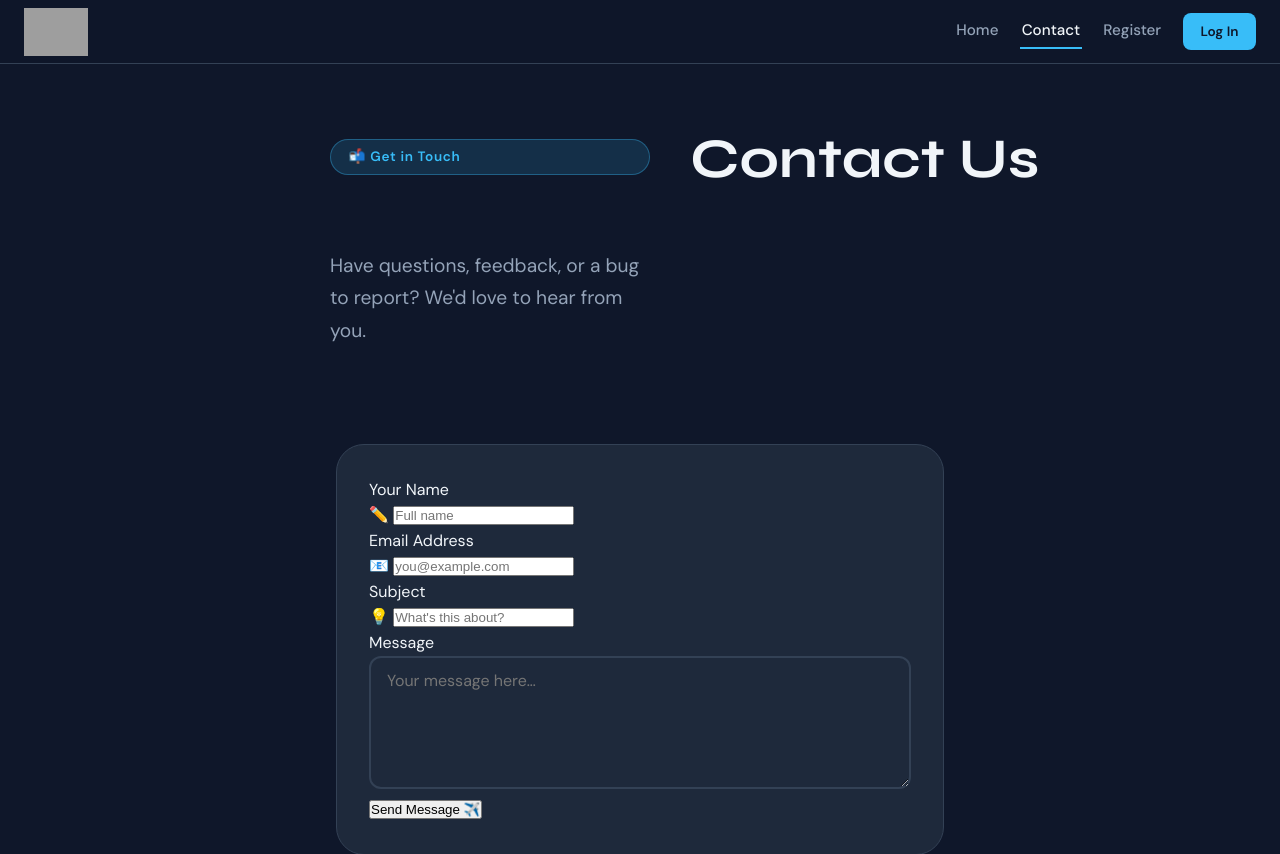
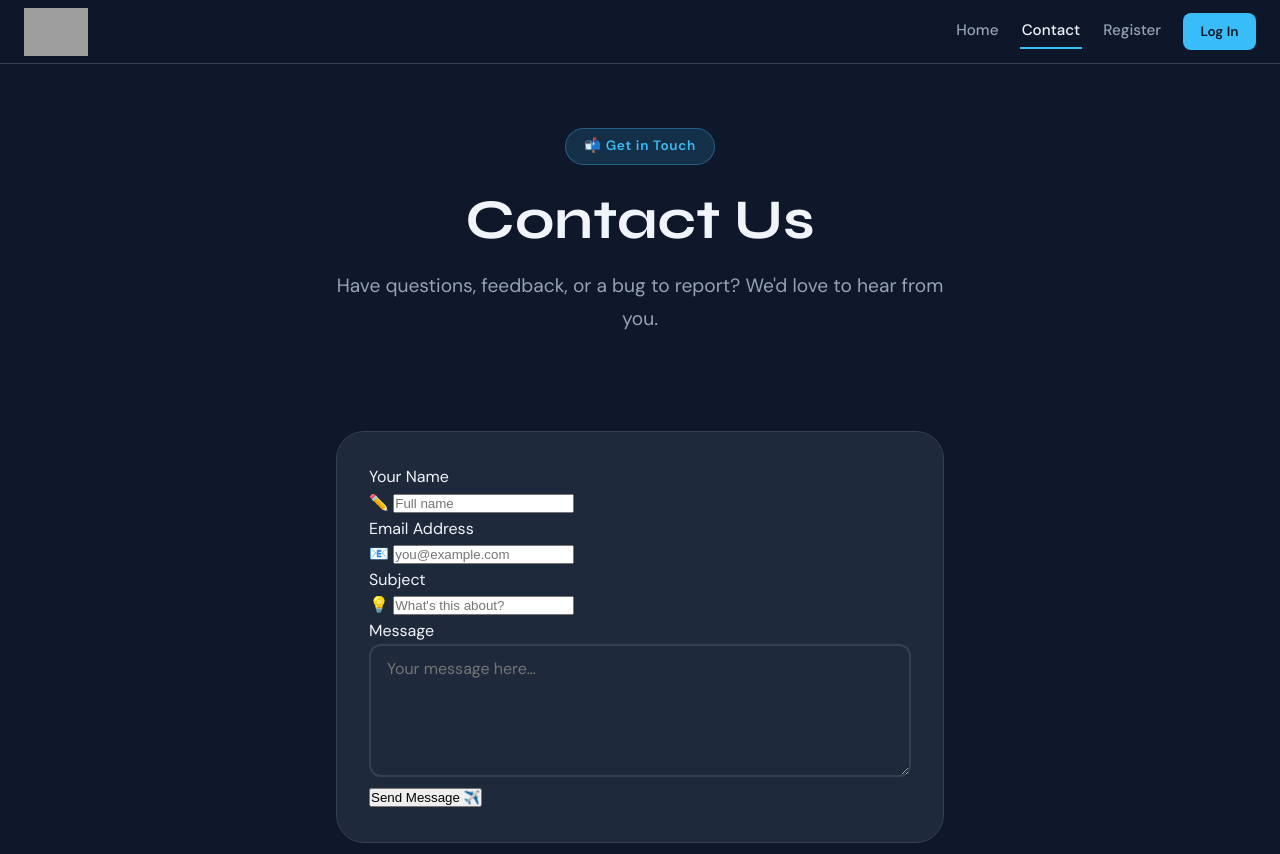
Before and after one commit to keerthiprathapagiri/student_skill_barter, a Flask app: page /contact in a window 1280 px wide. Shown: the top 854 px of the page. Run offline with Flask 3, Linux system fonts and the light colour scheme; grey boxes are pictures that could not be loaded.

Commit message:
Refactor .hero-content styles for layout changes
Removed grid layout from .hero-content and added max-width.

```diff
--- a/static/css/main.css
+++ b/static/css/main.css
@@ -308,11 +308,9 @@ h1,h2,h3,h4,h5,h6 {
     50% { transform: translateY(-20px) scale(1.04); }
 }
 .hero-content {
-    display: grid;
-    grid-template-columns: minmax(320px, 1fr) minmax(360px, 1.2fr);
-    gap: 2.5rem;
-    align-items: center;
-    text-align: left;
+    position: relative;
+    z-index: 1;
+    max-width: 700px;
 }
 .hero-badge {
     display: inline-block;
```
